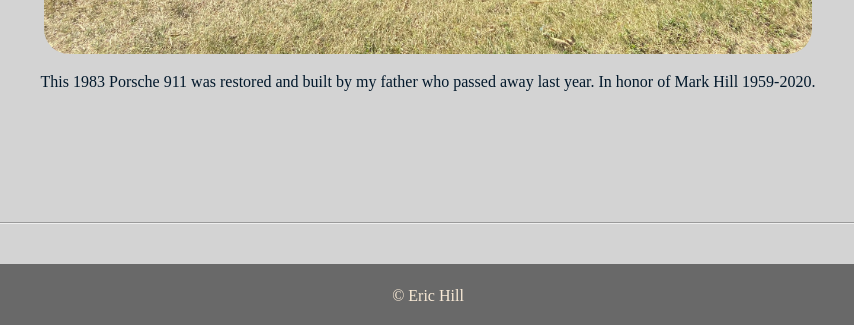
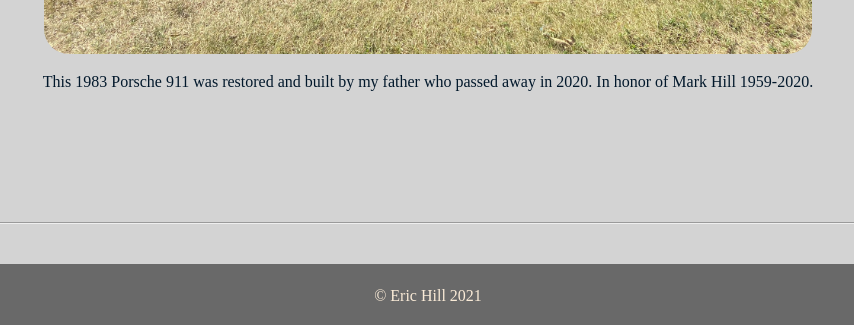
Before and after one commit to erichill41/Portfolio-Webpage, a plain HTML site: page index.html in a window 1280 px wide. Shown: the part 4250-4575 px from the top of the page, 212-1066 px from the left. Drawn offline with nearby package versions, Linux system fonts and the light colour scheme.

Commit message:
Update index.html
Updated footer

```diff
--- a/index.html
+++ b/index.html
@@ -146,7 +146,7 @@
         <div class="porsche-text">
           <h2>Dedicated to Mark Hill</h2>
           <img src="images/porsche-field.jpeg" alt="Porsche in front of sunflower field" class="porsche"/>
-          <p>This 1983 Porsche 911 was restored and built by my father who passed away last year. In honor of Mark Hill 1959-2020.</p>
+          <p>This 1983 Porsche 911 was restored and built by my father who passed away in 2020. In honor of Mark Hill 1959-2020.</p>
         </div>
       </section>
 
@@ -158,7 +158,7 @@
 
     <footer>
       <div>
-        <p>© Eric Hill</p>
+        <p>© Eric Hill 2021</p>
       </div>
     </footer>
 
```
